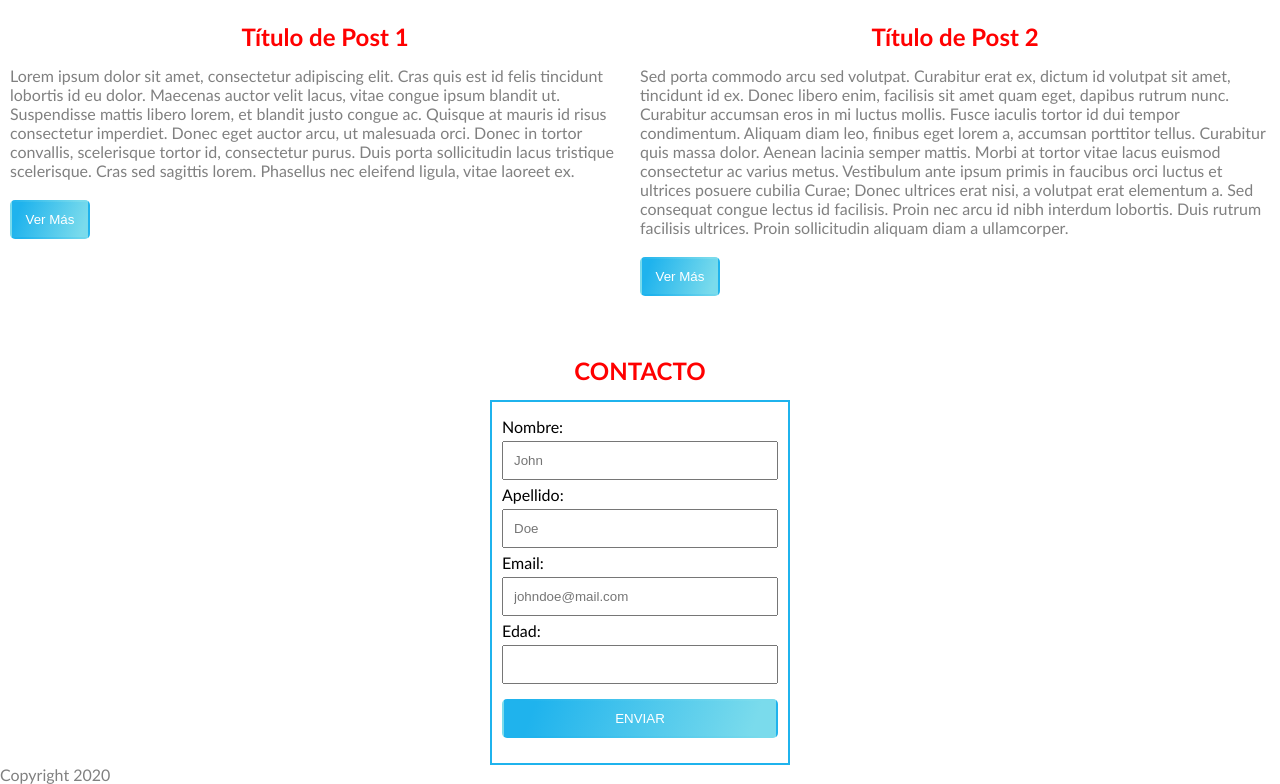
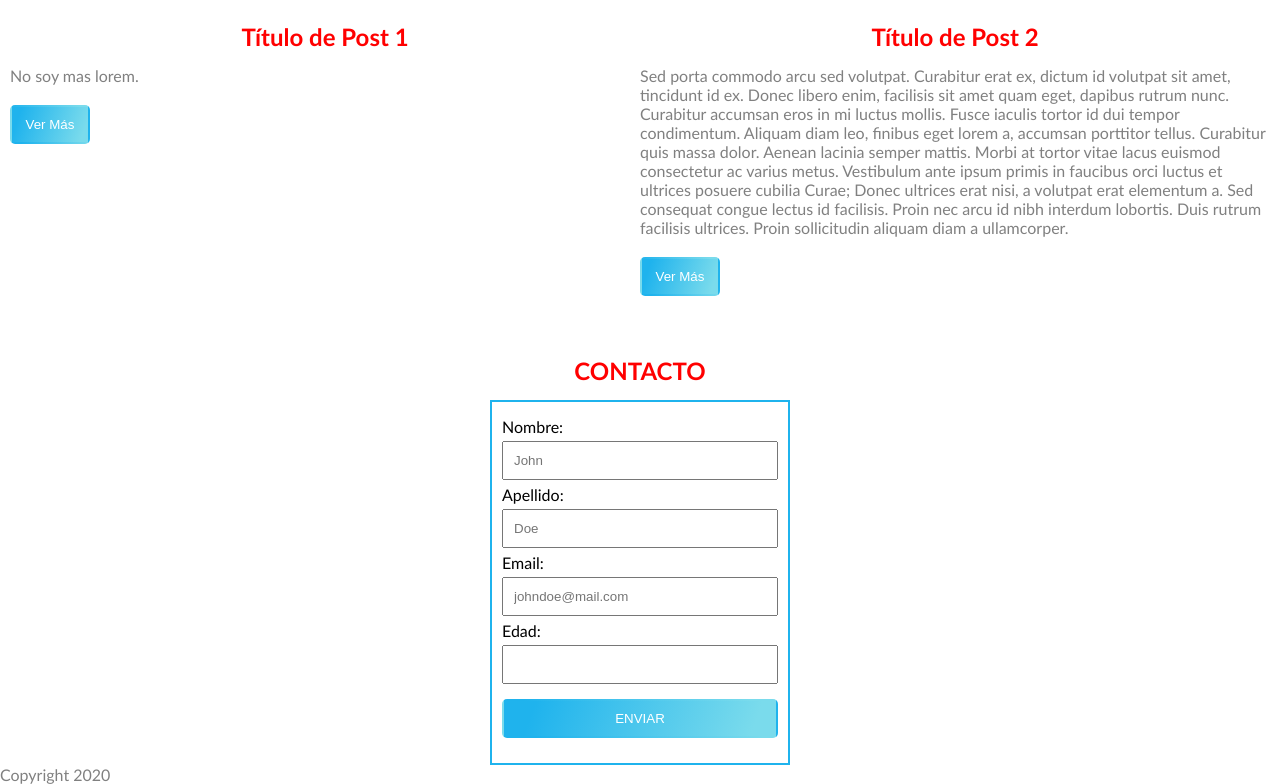
Before and after one commit to Julio-Borri/test123, a plain HTML site: page index.html in a window 1280 px wide. Shown: the part 68-852 px from the top of the page. Drawn offline with Linux system fonts and the light colour scheme.

Commit message:
Cambio en parrafos

```diff
--- a/index.html
+++ b/index.html
@@ -23,16 +23,7 @@
       <section class="articleContainer">
         <article class="articuloIzquierdo">
           <h2>Título de Post 1</h2>
-          <p>
-            Lorem ipsum dolor sit amet, consectetur adipiscing elit. Cras quis
-            est id felis tincidunt lobortis id eu dolor. Maecenas auctor velit
-            lacus, vitae congue ipsum blandit ut. Suspendisse mattis libero
-            lorem, et blandit justo congue ac. Quisque at mauris id risus
-            consectetur imperdiet. Donec eget auctor arcu, ut malesuada orci.
-            Donec in tortor convallis, scelerisque tortor id, consectetur purus.
-            Duis porta sollicitudin lacus tristique scelerisque. Cras sed
-            sagittis lorem. Phasellus nec eleifend ligula, vitae laoreet ex.
-          </p>
+          <p>No soy mas lorem.</p>
           <button class="btn">Ver Más</button>
         </article>
         <article class="articuloDerecho">
```
